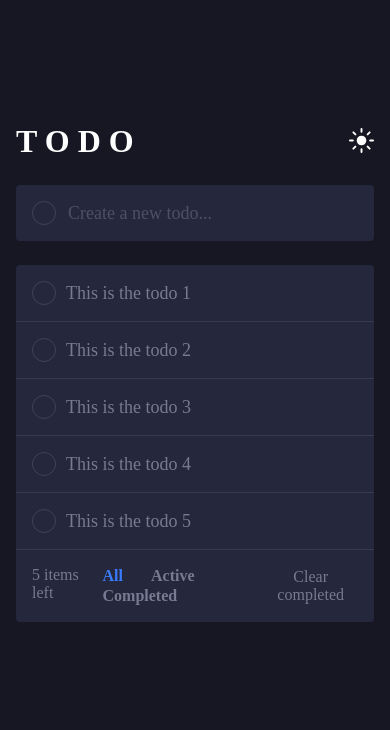
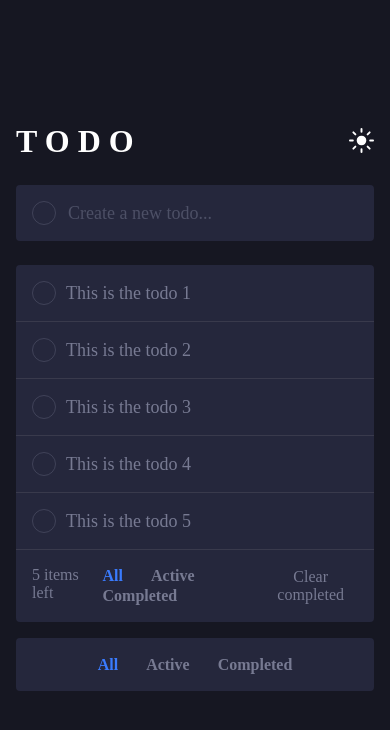
Before and after one commit to Juan-Morales18/todo-app, a React app: page / in a window 390 px wide. Shown: the top 730 px of the page. Built offline with nearby package versions, Linux system fonts and the light colour scheme; a web font is replaced by a local one.

Commit message:
feat: create filter section for mobile devices

```diff
--- a/src/containers/MainContainer.jsx
+++ b/src/containers/MainContainer.jsx
@@ -3,6 +3,7 @@ import { v4 as uuid } from "uuid";
 import { Header } from "../components/Header";
 import { TodoList } from "../components/TodoList";
 import { TodoInput } from "../components/TodoInput";
+import { Filter } from "../components/Filter";
 
 import "../styles/MainContainer.scss";
 
@@ -90,6 +91,9 @@ function MainContainer() {
         handleClearCompleted={handleClearCompleted}
         changeFilter={changeFilter}
       />
+      <div className="mobile-filter">
+        <Filter activeFilter={activeFilter} changeFilter={changeFilter} />
+      </div>
     </main>
   );
 }
--- a/src/styles/MainContainer.scss
+++ b/src/styles/MainContainer.scss
@@ -1,7 +1,17 @@
 @use "reset" as *;
+@use "vars" as *;
 
 .main-container {
   max-width: 650px;
   padding: 4rem 1rem 1rem 1rem;
   margin: auto;
+
+  .mobile-filter {
+    display: flex;
+    justify-content: center;
+    align-items: center;
+    padding: 1rem 0;
+    background-color: $very-dark-desaturated-blue;
+    border-radius: $border-radius;
+  }
 }
```
